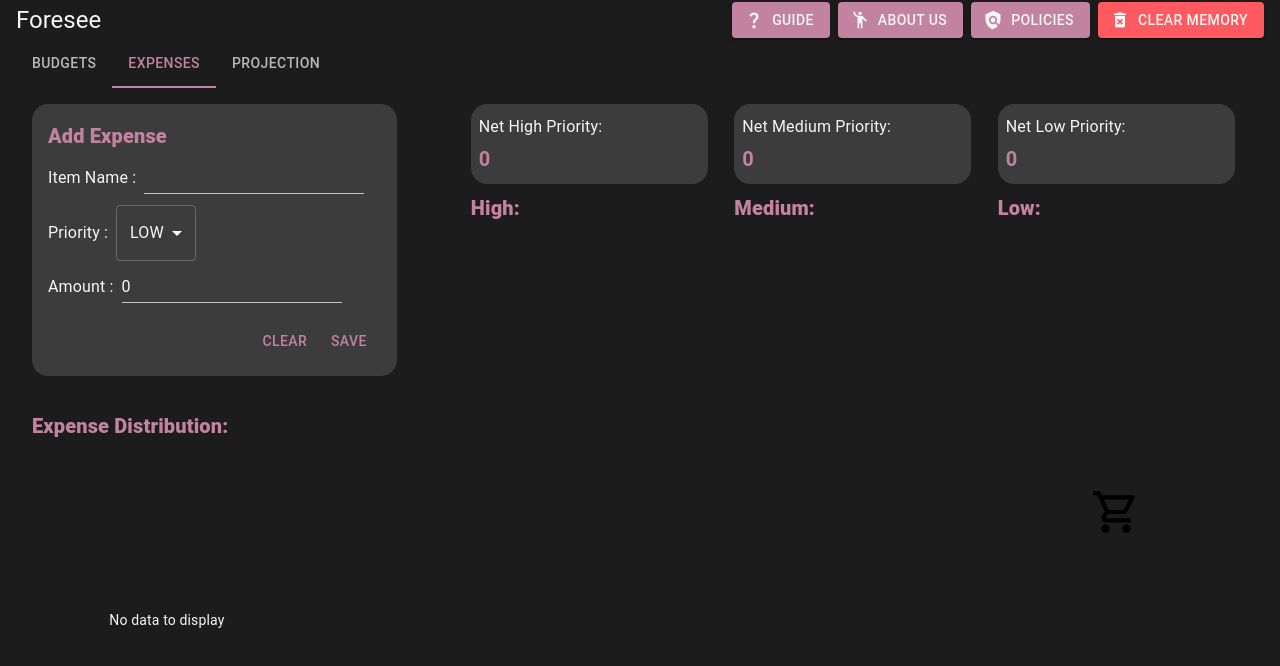
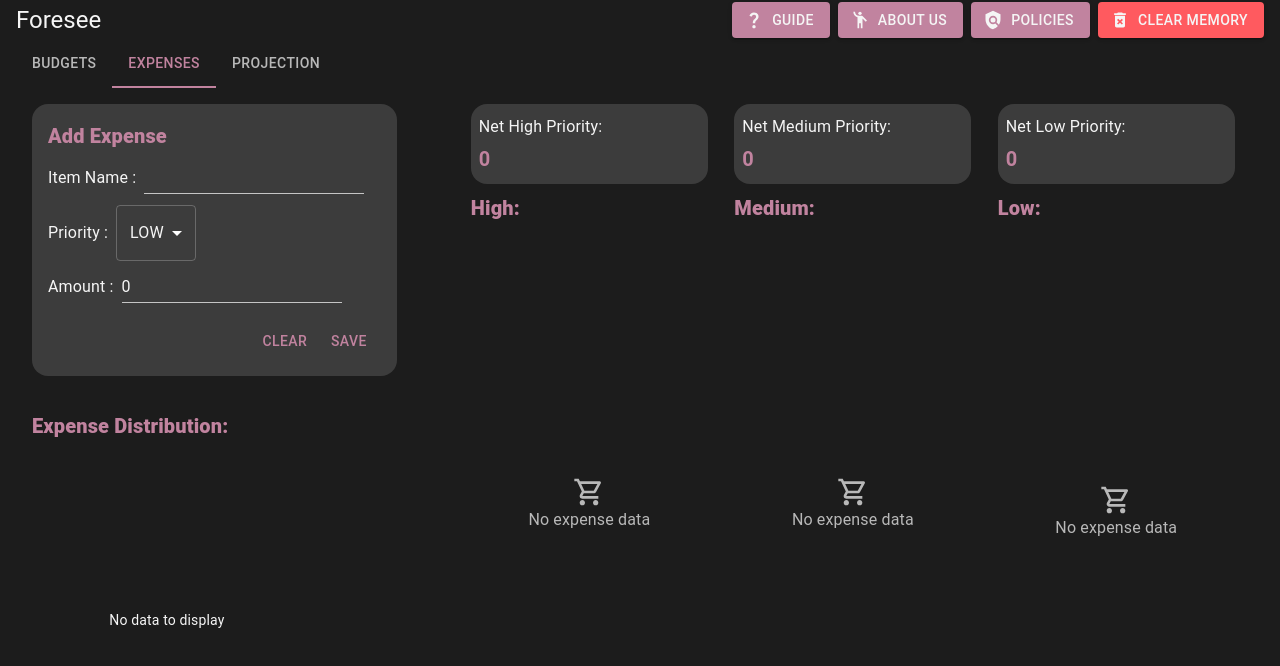
Before and after one commit to amekse/forseen, a React (Create React App) app: page / in a window 1280 px wide. Both pictures are taken after a click on the tab "EXPENSES". Shown: the top 666 px of the page. Built offline with nearby package versions, Linux system fonts and the light colour scheme.

Commit message:
add empty list icons

```diff
--- a/src/components/Budget.tsx
+++ b/src/components/Budget.tsx
@@ -4,7 +4,7 @@ import { AverageBudget, BudgetForMonth } from "../types/budget.type";
 import { Months } from "../types/common.types";
 import budgetData from "../models/budget.model";
 import { LineChart } from '@mui/x-charts';
-import { DeleteOutline } from "@mui/icons-material";
+import { DeleteOutline, SavingsOutlined } from "@mui/icons-material";
 import { DataCleared } from "../common.contexts";
 
 enum FormKeys {
@@ -229,6 +229,8 @@ function Budget() {
             </div>
             <div className="budgetContainerRightWrap">
                 <Typography variant="h6" color="primary" fontWeight={800}>Present Budget:</Typography>
+                {
+                    budgetList.length > 0 ?
                     <div className="budgetContainerRight">
                         {
                             budgetList.map(showData => {
@@ -243,7 +245,12 @@ function Budget() {
                                 )
                             })
                         }
+                    </div> :
+                    <div className="emptyList">
+                        <SavingsOutlined style={{ fontSize: '32px', color: '#b8b8b8' }} />
+                        <Typography variant="body1" color="textSecondary">No budget data</Typography>
                     </div>
+                }
             </div>
         </div>
     )
--- a/src/components/Expense.tsx
+++ b/src/components/Expense.tsx
@@ -151,6 +151,8 @@ function Expense() {
                     <div className="expenseContainerRightBottom">
                         <div className="expenseListWrapper">
                             <Typography variant="h6" color="primary" fontWeight={800} className="expenseListHeading">High:</Typography>
+                            {
+                                expenseShowData.high.length > 0 ?
                                 <div className="expenseList">
                                     {
                                         expenseShowData.high.map(highItem =>
@@ -170,10 +172,17 @@ function Expense() {
                                             </div>
                                         )
                                     }
+                                </div> :
+                                <div className="emptyList">
+                                    <ShoppingCartOutlined style={{ fontSize: '32px', color: '#b8b8b8' }} />
+                                    <Typography variant="body1" color="textSecondary">No expense data</Typography>
                                 </div>
+                            }
                         </div>
                         <div className="expenseListWrapper">
                             <Typography variant="h6" color="primary" fontWeight={800} className="expenseListHeading">Medium:</Typography>
+                            {
+                                expenseShowData.medium.length > 0 ?
                                 <div className="expenseList">
                                     {
                                         expenseShowData.medium.map(mediumItem =>
@@ -193,7 +202,12 @@ function Expense() {
                                             </div>
                                         )
                                     }
+                                </div> :
+                                <div className="emptyList">
+                                    <ShoppingCartOutlined style={{ fontSize: '32px', color: '#b8b8b8' }} />
+                                    <Typography variant="body1" color="textSecondary">No expense data</Typography>
                                 </div>
+                            }
                         </div>
                         <div className="expenseListWrapper">
                             <Typography variant="h6" color="primary" fontWeight={800} className="expenseListHeading">Low:</Typography>
@@ -221,7 +235,8 @@ function Expense() {
                                         }
                                     </div> :
                                     <div className="emptyList">
-                                        <ShoppingCartOutlined style={{ fontSize: '50px' }} />
+                                        <ShoppingCartOutlined style={{ fontSize: '32px', color: '#b8b8b8' }} />
+                                        <Typography variant="body1" color="textSecondary">No expense data</Typography>
                                     </div>
                                 }
                             </div>
```
Lines whose indentation alone changed are shown as unchanged.
